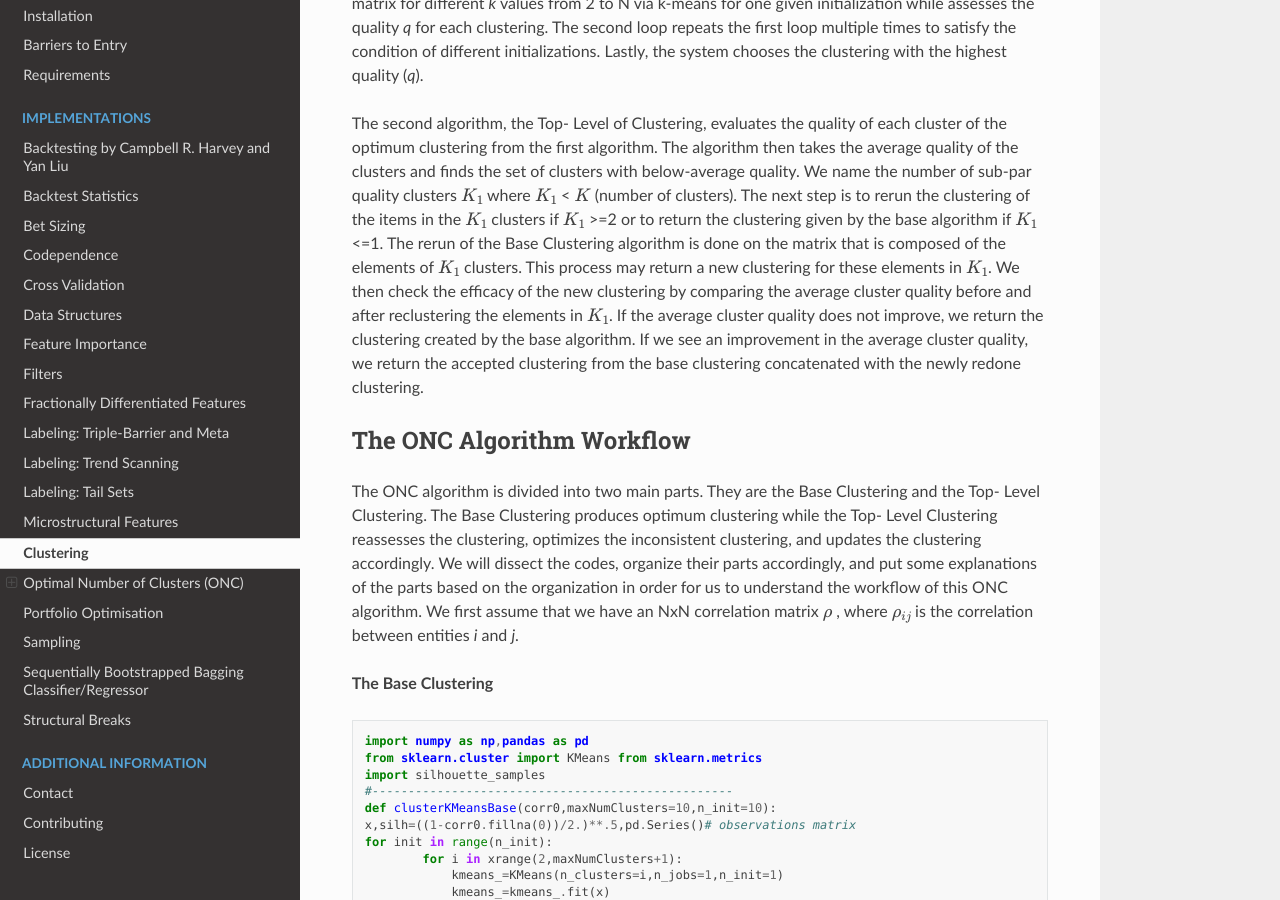
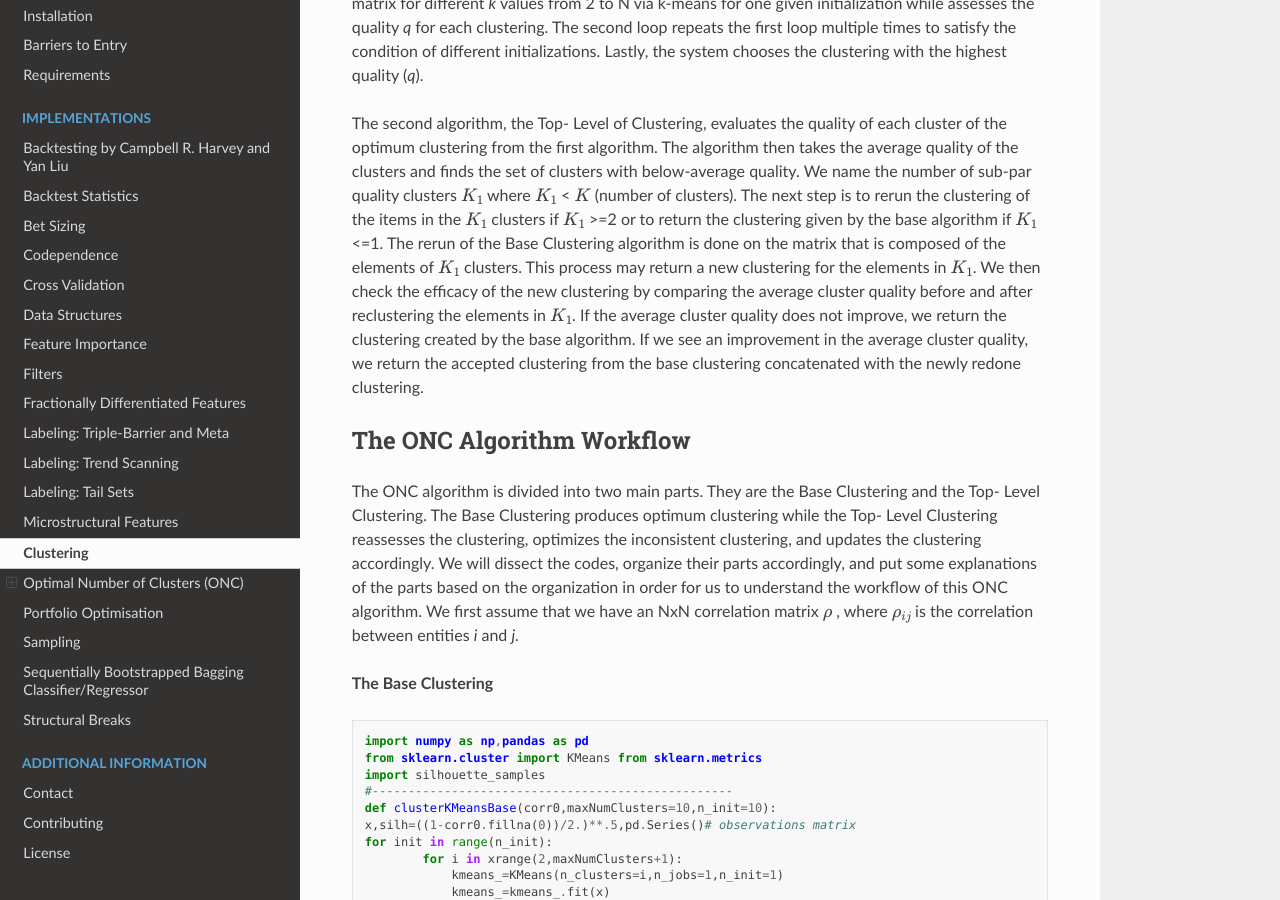
Before and after one commit to hudson-and-thames/mlfinlab, a Sphinx documentation site: the page built from docs/source/implementations/clustering.rst, in a window 1280 px wide and 900 px high, scrolled down 1629 px. Built offline with Sphinx 7.4.7 and the Read the Docs theme 2.0.0, drawn with Linux system fonts in a browser that asks for light colours.

Commit message:
modified clustering.rst

```diff
--- a/docs/source/implementations/clustering.rst
+++ b/docs/source/implementations/clustering.rst
@@ -63,7 +63,7 @@
 
 Initially, an observation matrix is fed into the algorithm. Next, the Base Clustering performs a double for..loop after the algorithm evaluates the observation matrix. The first loop clusters the matrix for different *k* values from 2 to N via k-means for one given initialization while assesses the quality *q* for each clustering. The second loop repeats the first loop multiple times to satisfy the condition of different initializations. Lastly, the system chooses the clustering with the highest quality (*q*).
 
-The second algorithm, the Top- Level of Clustering, evaluates the quality of each cluster of the optimum clustering from the first algorithm. The algorithm then takes the average quality of the clusters and finds the set of clusters with below-average quality. We name the number of sub-par quality clusters :math:`K_1` where :math:`K_1` < :math:`K` (number of clusters). The next step is to rerun the clustering of the items in the :math:`K_1` clusters if :math:`K_1` >=2 or to return the clustering given by the base algorithm if :math:`K_1` <=1. The rerun of the Base Clustering algorithm is done on the matrix that is composed of the elements of :math:`K_1` clusters. This process may return a new clustering for these elements in :math:`K_1`. We then check the efficacy of the new clustering by comparing the average cluster quality before and after reclustering the elements in :math:`K_1`.  If the average cluster quality does not improve, we return the clustering created by the base algorithm. If we see an improvement in the average cluster quality, we return the accepted clustering from the base clustering concatenated with the newly redone clustering.
+The second algorithm, the Top- Level of Clustering, evaluates the quality of each cluster of the optimum clustering from the first algorithm. The algorithm then takes the average quality of the clusters and finds the set of clusters with below-average quality. We name the number of sub-par quality clusters :math:`K_1` where :math:`K_1` < :math:`K` (number of clusters). The next step is to rerun the clustering of the items in the :math:`K_1` clusters if :math:`K_1` >=2 or to return the clustering given by the base algorithm if :math:`K_1` <=1. The rerun of the Base Clustering algorithm is done on the matrix that is composed of the elements of :math:`K_1` clusters. This process may return a new clustering for the elements in :math:`K_1`. We then check the efficacy of the new clustering by comparing the average cluster quality before and after reclustering the elements in :math:`K_1`.  If the average cluster quality does not improve, we return the clustering created by the base algorithm. If we see an improvement in the average cluster quality, we return the accepted clustering from the base clustering concatenated with the newly redone clustering.
 
 
 
```
